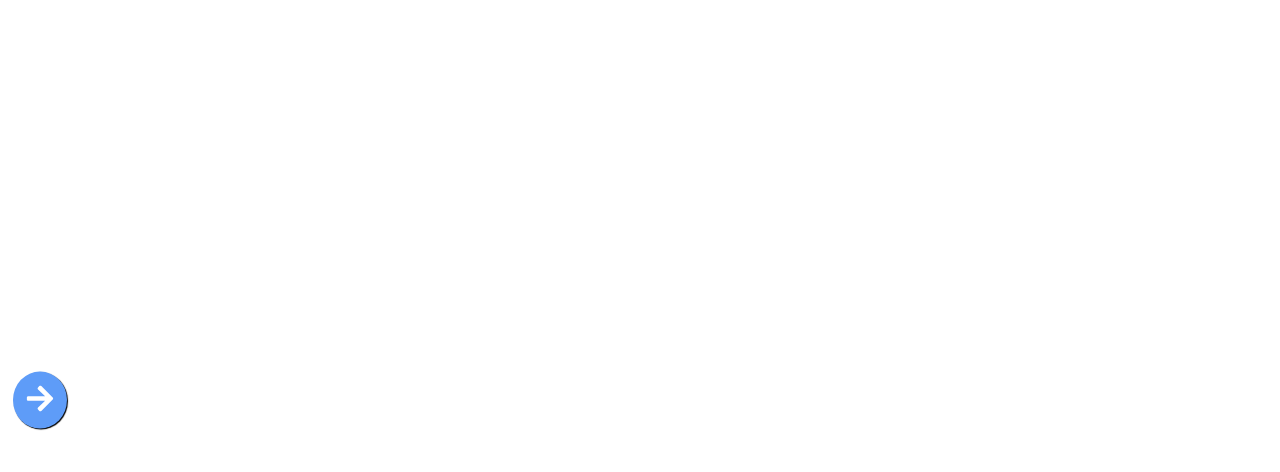
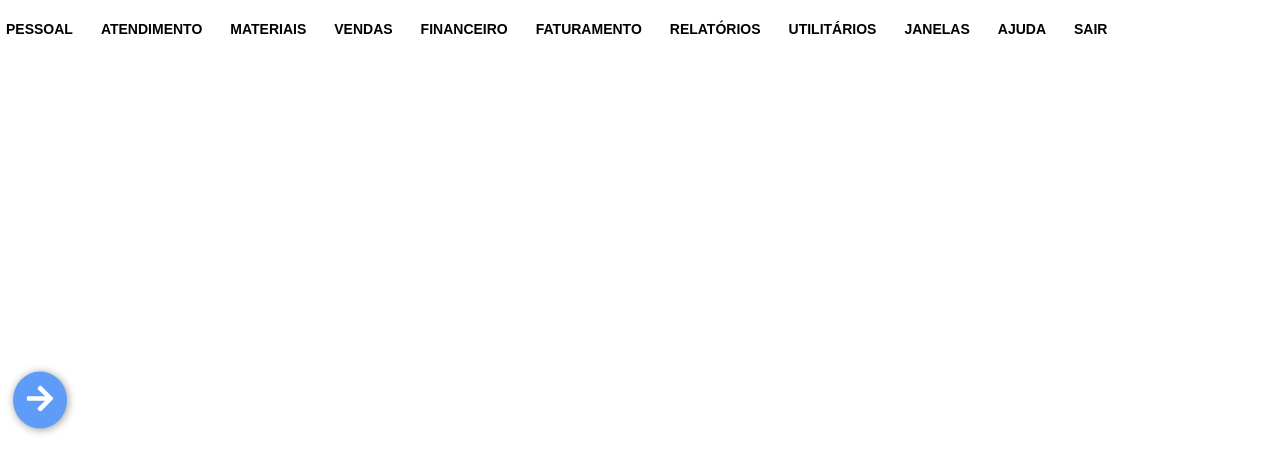
Before and after one commit to MatheusCardosoc0/lirio-clone, a React (Create React App) app: page / in a window 1280 px wide. Shown: the top 472 px of the page. Built offline with nearby package versions, Linux system fonts and the light colour scheme.

Commit message:
Adicionando menu de opções por sessão

```diff
--- a/src/App.js
+++ b/src/App.js
@@ -1,10 +1,10 @@
 import { useDispatch, useSelector } from 'react-redux';
 import LateralMenu from './components/LateralMenu';
-import { CloseButton } from './components/LateralMenu/LateralMenuStyles';
 import { OpenButton } from './styles/buttons';
 import { FaArrowRight } from 'react-icons/fa'
 import { toggleMenu } from './redux/actions/menuActions';
-
+import Header from './components/Header';
+import { MainContainer } from './styles/Global';
 
 
 function App() {
@@ -13,7 +13,8 @@ function App() {
   const dispatch = useDispatch()
 
   return (
-    <div className="App">
+    <MainContainer>
+      <Header />
       {menuState && <LateralMenu />}
       {!menuState && (
         <OpenButton
@@ -22,7 +23,7 @@ function App() {
           <FaArrowRight />
         </OpenButton>
       )}
-    </div>
+    </MainContainer>
   );
 }
 
--- /dev/null
+++ b/src/components/Header/HeaderStyle.jsx
@@ -0,0 +1,84 @@
+import { styled } from "styled-components";
+
+const HeaderContainer = styled.header`
+  width: 100%;
+  display: flex;
+  gap: 16px;
+  overflow-x: scroll;
+  padding-block: 20px;
+
+  button{
+    font-weight: bold;
+    font-size: 1.4rem;
+    background: transparent;
+
+    &:hover{
+        color: #00b7ff;
+        transition: all;
+        transition-duration: 1s;
+    }
+  }
+
+  @media (min-width: 1440px) {
+    overflow: initial;
+  }
+
+  &::-webkit-scrollbar {
+    height: 8px;
+    width: 8px;
+    background-color: #F5F5F5;
+  }
+
+  &::-webkit-scrollbar-thumb {
+    background-color: #f7901b;
+    border-radius: 4px;
+  }
+
+  &::-webkit-scrollbar-track {
+    background-color: #F5F5F5;
+  }
+
+  scrollbar-width: thin;
+  scrollbar-color: #000000 #F5F5F5;
+
+`;
+
+const OptionsForSectionContainer = styled.div`
+  position: fixed;
+  top: 50%;
+  left: 50%;
+  transform: translateY(-50%) translateX(-50%);
+  background-color: white;
+  box-shadow: 0px 0px 4px #0000006e;
+  z-index: 10;
+  display: flex;
+  flex-direction: column;
+  gap: 20px;
+  font-size: 2rem;
+  align-items: start;
+  padding: 20px;
+  font-weight: bold;
+  border-radius: 8px;
+  height: 300px;
+  width: 200px;
+  overflow-y: scroll;
+  overflow-x: hidden;
+
+  a{
+    padding-bottom: 4px;
+    border-bottom: 2px solid #00000053;
+    width: 100%;
+
+    &:hover{
+      color: #3bb33b;
+      cursor: pointer;
+    }
+  }
+`
+
+
+
+export {
+  HeaderContainer,
+  OptionsForSectionContainer
+}
--- /dev/null
+++ b/src/components/Header/OptionsForSection.js
@@ -0,0 +1,20 @@
+import React from 'react';
+import { OptionsForSectionContainer } from './HeaderStyle';
+import { OptionsForSectionConstants, TopMenuSectionsTitles } from './TopMenuSectionsTitles';
+
+const OptionsForSection = ({ currentSection }) => {
+
+    console.log(OptionsForSectionConstants[currentSection])
+
+    return (
+        <OptionsForSectionContainer>
+            {OptionsForSectionConstants[currentSection].map(item => (
+                <a key={item}>
+                    {item}
+                </a>
+            ))}
+        </OptionsForSectionContainer>
+    );
+}
+
+export default OptionsForSection;
--- /dev/null
+++ b/src/components/Header/TopMenuSectionsTitles.js
@@ -0,0 +1,32 @@
+const TopMenuSectionsTitles = [
+    'PESSOAL',
+    'ATENDIMENTO',
+    'MATERIAIS',
+    'VENDAS',
+    'FINANCEIRO',
+    'FATURAMENTO',
+    'RELATÓRIOS',
+    'UTILITÁRIOS',
+    'JANELAS',
+    'AJUDA',
+    'SAIR',
+]
+
+const OptionsForSectionConstants = {
+    PESSOAL: ['Pessoas', 'Grupos', 'Cidades'],
+    ATENDIMENTO: ['Central de atendimentos'],
+    MATERIAIS: ['Produtos', 'Tributos'],
+    VENDAS: ['Venda balcão', 'Venda simples'],
+    FINANCEIRO: ['Retorno nfe'],
+    FATURAMENTO: [''],
+    RELATÓRIOS: ['Pessoal', 'Vendas'],
+    UTILITÁRIOS: ['Painel sped'],
+    JANELAS: [''],
+    AJUDA: ['Sobre...'],
+    SAIR: null,
+}
+
+export {
+    OptionsForSectionConstants,
+    TopMenuSectionsTitles
+}
--- a/src/components/Header/index.js
+++ b/src/components/Header/index.js
@@ -0,0 +1,33 @@
+import React, { useState } from 'react';
+import { HeaderContainer, OptionsForSectionContainer } from './HeaderStyle';
+import { TopMenuSectionsTitles } from './TopMenuSectionsTitles';
+import OptionsForSection from './OptionsForSection';
+
+const Header = () => {
+    const [currentSection, setCurrentSection] = useState('');
+
+    function SetSection(item) {
+        if (currentSection !== item) {
+            return setCurrentSection(item)
+        }
+
+        setCurrentSection('')
+    }
+
+    return (
+        <HeaderContainer>
+            {TopMenuSectionsTitles.map(item => (
+                <div key={item}>
+                    <button onClick={() => SetSection(item)}>
+                        {item}
+                    </button>
+                    {currentSection === item && (
+                        <OptionsForSection currentSection={currentSection} />
+                    )}
+                </div>
+            ))}
+        </HeaderContainer>
+    );
+}
+
+export default Header;
--- a/src/components/LateralMenu/LateralMenuStyles.jsx
+++ b/src/components/LateralMenu/LateralMenuStyles.jsx
@@ -1,4 +1,3 @@
-import React from 'react';
 import { styled } from 'styled-components';
 
 const LateralMenuContainer = styled.section`
@@ -43,13 +42,23 @@ const InviteButton = styled.button`
   display: flex;
   flex-direction: column;
   align-items: center;
-  font-size: 20px;
+  font-size: 2rem;
   font-weight: bold;
 
   svg{
     width: 70px;
     height: 70px;
   }
+
+  @media (max-width: 768px) {
+      padding: 10px;
+      font-size: 1.6rem;
+
+      svg{
+        width: 48px;
+        height: 48px;
+      }
+    }
 `
 
 const HelpButtons = styled.div`
@@ -73,12 +82,22 @@ const HelpButtons = styled.div`
     align-items: center;
     justify-items: center;
     gap: 6px;
-    font-size: 1rem;
+    font-size: 1.8rem;
     border-radius: 8px;
 
     svg{
       width: 32px;
       height: 32px;
+    }
+
+    @media (max-width: 768px) {
+      padding: 10px;
+      font-size: 1.6rem;
+
+      svg{
+        width: 24px;
+        height: 24px;
+      }
     }
   }
 `
--- a/src/styles/Global.jsx
+++ b/src/styles/Global.jsx
@@ -7,12 +7,19 @@ const LogoContainer = styled.img`
     margin-inline: auto;
 
     @media (min-width: 768px){
-        width: 60%;
-        height: 60%;
+        width: 40%;
+        height: 40%;
     }
+`
+
+const MainContainer = styled.main`
+  width: 100%;
+  height: 100%;
+  overflow-x: hidden;
 `
 
 
 export {
-    LogoContainer
+    LogoContainer,
+    MainContainer
 }
--- a/src/styles/buttons/OpenButton.jsx
+++ b/src/styles/buttons/OpenButton.jsx
@@ -9,7 +9,7 @@ const OpenButton = styled.button`
   border-radius: 100%;
   background-color: #5e9cf8;
   padding: 12px;
-  box-shadow: 1px 1px 1px black;
+  box-shadow: 1px 1px 8px #00000068;
   color: white;
 
   svg{
```
